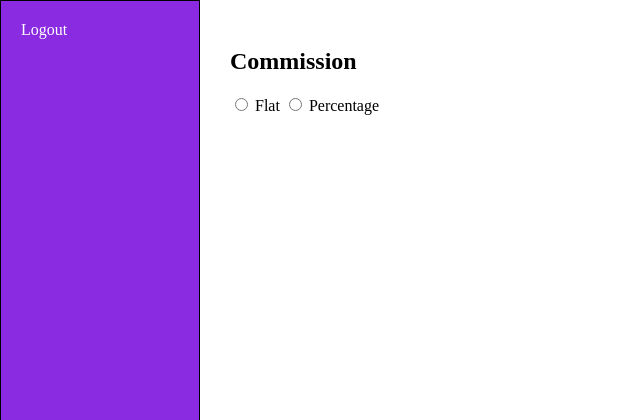
After one commit to guru-akash/bank-management-flask, a Flask app: page /commission in a window 1280 px wide. The commit adds this page. Shown: the top 420 px of the page, without its empty margins (0-640 px from the left). Run offline with Flask 3, Linux system fonts and the light colour scheme.

Commit message:
update bank management project

```diff
--- a/app.py
+++ b/app.py
@@ -16,6 +16,8 @@ def db_connector():
 
     return db
 
+
+
 @app.route('/')
 def admin():
     return render_template('login/login.html')
@@ -23,6 +25,10 @@ def admin():
 @app.route('/dashboard')
 def dashboard():
     return render_template('dashboard.html')
+
+@app.route('/commission')
+def commission():
+    return render_template('admin/commission/index.html')
 
 @app.route('/create_customer')
 def create_customer():
@@ -40,6 +46,7 @@ def cus_dashboard():
     cursor.execute(query,values)
 
     customer = cursor.fetchone()
+    cursor.close()
 
     return render_template('customer/dashboard.html', customer = customer )
 
@@ -431,6 +438,8 @@ def approve_request(id):
 
     data = cursor.fetchone()
 
+    amount = data['amount']
+
     account_number = data['account_number']
 
     balance_query = 'select balance from accounts where account_number = %s'
@@ -439,10 +448,21 @@ def approve_request(id):
 
     account =cursor.fetchone()
 
+    balance = account['balance']
+
+    percentage = session['percantage']
+    flat = session['flat']
+
+    if percentage:
+        amount = amount * (percentage / 100)
+
+    if flat:
+        amount = amount - flat
+
     if data['transaction_type'] == 'withdraw':
-        balance = account['balance'] - data['amount']
+        balance = balance - amount
     else :
-        balance = account['balance'] + data['amount']
+        balance = balance + amount
 
     update_query = 'update accounts set balance = %s where account_number = %s'
     update_values = (balance,account_number)
@@ -471,6 +491,53 @@ def denied_request(id):
 
     return redirect('/transaction_table')
 
+@app.route('/commission_index',methods = ['post'])
+def commission_index():
+    percentage = request.form['percentage_value']
+    flat = request.form['flat_value']
+
+    db = db_connector()
+    cursor = db.cursor(dictionary = True)
+
+    query = 'select * from commission'
+    cursor.execute(query)
+
+
+    select = cursor.fetchone()
+    print(select)
+
+    value = 0
+
+
+    if not select:
+        if percentage:
+            new_per_query = 'insert into commission(percentage) values(%s)'
+            new_per_values = (percentage,)
+            cursor.execute(new_per_query,new_per_values)
+
+        if flat:
+            new_flat_query = 'insert into commission(flat) values(%s)'
+            new_flat_values = (flat,)
+            cursor.execute(new_flat_query,new_flat_values)
+
+    else :
+        id = select['id']
+
+        if percentage:
+            per_query = 'update commission set percentage = %s, flat = %s where id = %s'
+            per_values = (percentage,value,id)
+            cursor.execute(per_query,per_values)
+
+        if flat:
+            flat_query = 'update commission set flat = %s ,percentage = %s where id =%s'
+            flat_values = (flat,value,id)
+            cursor.execute(flat_query,flat_values)
+
+
+    db.commit()
+
+    return redirect('/commission')
+
 @app.route('/customer_transaction')
 def customer_transaction():
     db = db_connector()
--- /dev/null
+++ b/static/css/commission_index.css
@@ -0,0 +1,24 @@
+        body {
+            margin-left: 210px;
+        }
+        .commission-form {
+            width: 400px;
+            padding: 20px;
+
+        }
+
+        .option {
+            margin-bottom: 20px;
+        }
+
+        .input-box {
+            display: none;
+            margin-top: 15px;
+        }
+
+        .input-box input {
+            width: 100%;
+            padding: 10px;
+
+            box-sizing: border-box;
+        }
--- /dev/null
+++ b/templates/admin/commission/index.html
@@ -0,0 +1,101 @@
+<!DOCTYPE html>
+<html>
+<head>
+    <title>Commission</title>
+    <link rel="stylesheet" href="{{url_for('static',filename='css/commission_index.css')}}">
+
+</head>
+
+<body>
+    {% include '/layouts/menu.html' %}
+
+    <form action="/commission_index" method="post" class="commission-form">
+
+            <h2>Commission</h2>
+
+            <div class="option">
+
+                <label>
+                    <input
+                        type="radio"
+                        name="commission_type"
+                        value="flat"
+                        onclick="showCommission('flat')"
+                    >
+                    Flat
+                </label>
+
+                <label>
+                    <input
+                        type="radio"
+                        name="commission_type"
+                        value="percentage"
+                        onclick="showCommission('percentage')"
+                    >
+                    Percentage
+                </label>
+
+            </div>
+
+
+            <div id="flat-form" class="input-box">
+
+                <label>Flat Commission Value</label>
+
+                <input
+                    type="number"
+                    name="flat_value"
+                    placeholder="Enter flat commission"
+                ><br><br>
+
+                <button type="submit">Submit</button>
+
+            </div>
+
+
+            <div id="percentage-form" class="input-box" >
+
+                <label>Commission Percentage</label>
+
+                <input
+                    type="number"
+                    name="percentage_value"
+                    placeholder="Enter percentage"
+                    min="0"
+                    max="100"
+                ><br><br>
+
+                <button type="submit">Submit</button>
+
+            </div>
+
+
+    </form>
+
+    <script>
+
+        function showCommission(type) {
+
+            const flatForm = document.getElementById("flat-form");
+            const percentageForm = document.getElementById("percentage-form");
+
+            if (type === "flat") {
+
+                flatForm.style.display = "block";
+                percentageForm.style.display = "none";
+
+            }
+
+            else if (type === "percentage") {
+
+                flatForm.style.display = "none";
+                percentageForm.style.display = "block";
+
+            }
+
+        }
+
+    </script>
+
+</body>
+</html>
--- a/templates/layouts/menu.html
+++ b/templates/layouts/menu.html
@@ -29,6 +29,10 @@
                 Transaction
             </a><br><br>
 
+            <a href="/commission">
+                Commission
+            </a><br><br>
+
 
         {% elif session['role'] == 'customer' %}
 
```
